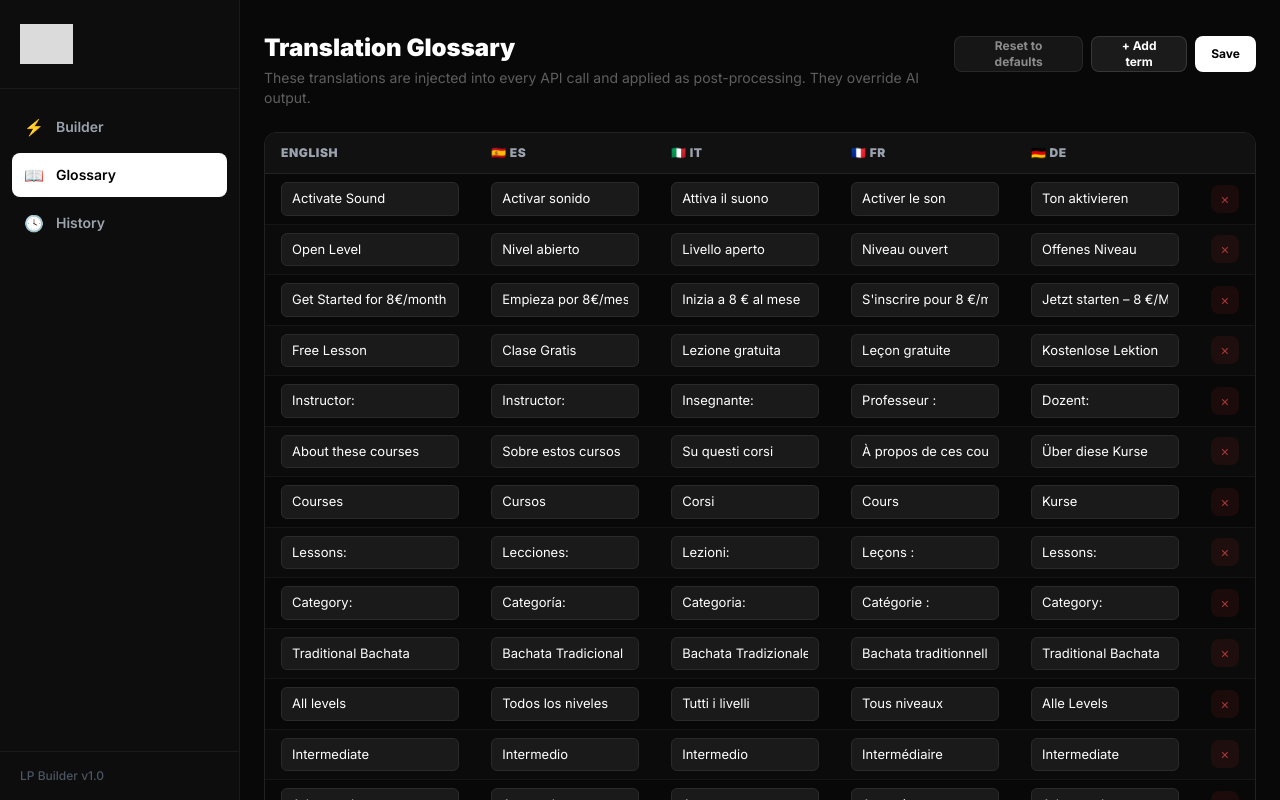
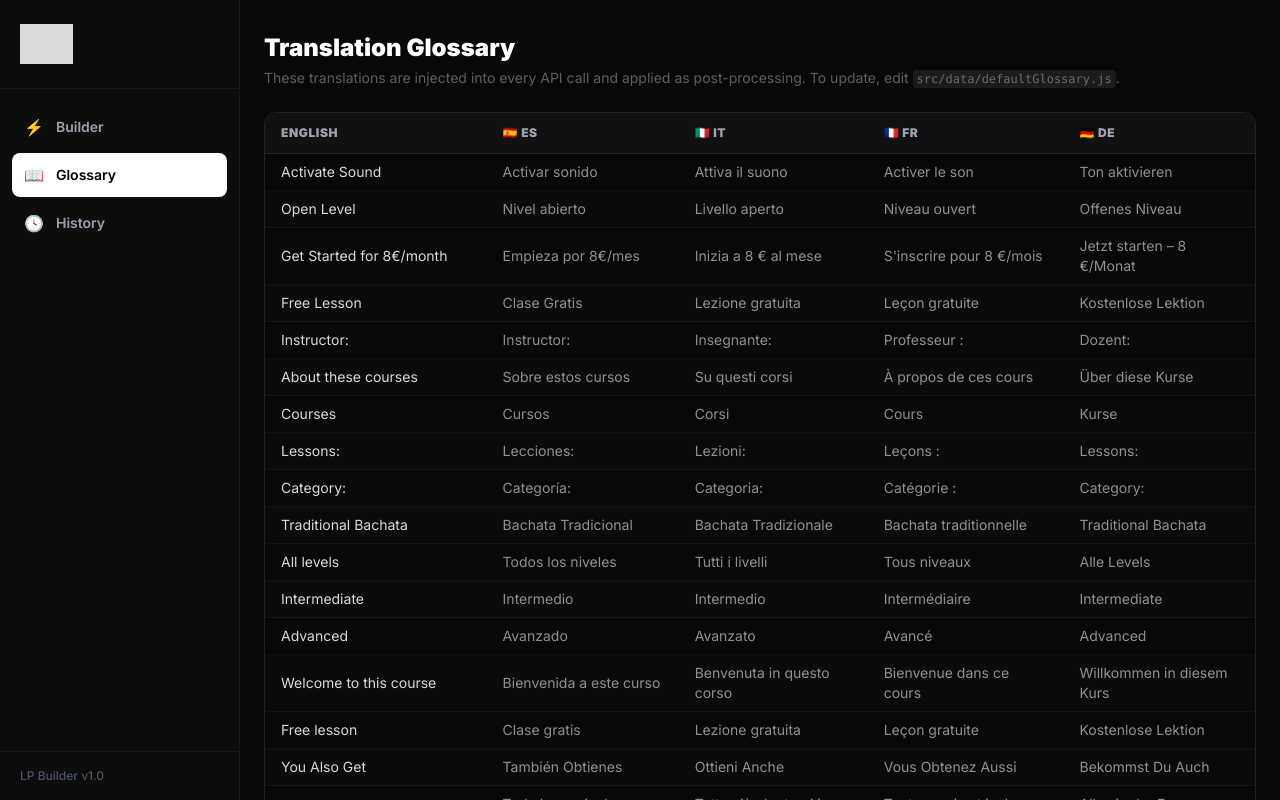
Before and after one commit to ajea87/lpconstructor, a React (Vite) app: page /glossary in a window 1280 px wide. Built offline with nearby package versions, Linux system fonts and the light colour scheme; grey boxes are pictures that could not be loaded.

Commit message:
refactor: glossary always reads from defaultGlossary.js, no localStorage

```diff
--- a/src/lib/glossary.js
+++ b/src/lib/glossary.js
@@ -1,21 +1,5 @@
 import { defaultGlossary } from '../data/defaultGlossary';
 
-const KEY = 'ermes_glossary';
-
 export function getGlossary() {
-  try {
-    const raw = localStorage.getItem(KEY);
-    return raw ? JSON.parse(raw) : defaultGlossary;
-  } catch {
-    return defaultGlossary;
-  }
-}
-
-export function saveGlossary(entries) {
-  localStorage.setItem(KEY, JSON.stringify(entries));
-}
-
-export function resetGlossary() {
-  localStorage.removeItem(KEY);
   return defaultGlossary;
 }
--- a/src/pages/Glossary.jsx
+++ b/src/pages/Glossary.jsx
@@ -1,87 +1,22 @@
-import { useState, useEffect } from 'react';
-import { getGlossary, saveGlossary, resetGlossary } from '../lib/glossary';
+import { getGlossary } from '../lib/glossary';
 
 const LANGS = ['es', 'it', 'fr', 'de'];
 const LANG_LABELS = { es: '🇪🇸 ES', it: '🇮🇹 IT', fr: '🇫🇷 FR', de: '🇩🇪 DE' };
 
+const entries = getGlossary();
+
 export default function Glossary() {
-  const [entries, setEntries] = useState([]);
-  const [toast, setToast] = useState('');
-
-  useEffect(() => { setEntries(getGlossary()); }, []);
-  useEffect(() => { if (toast) { const t = setTimeout(() => setToast(''), 2500); return () => clearTimeout(t); } }, [toast]);
-
-  function updateCell(index, lang, value) {
-    setEntries(prev => prev.map((e, i) => i === index ? { ...e, [lang]: value } : e));
-  }
-
-  function addRow() {
-    setEntries(prev => [...prev, { en: '', es: '', it: '', fr: '', de: '' }]);
-  }
-
-  function deleteRow(index) {
-    setEntries(prev => prev.filter((_, i) => i !== index));
-  }
-
-  function handleSave() {
-    saveGlossary(entries);
-    setToast('Saved ✓');
-  }
-
-  function handleReset() {
-    if (!confirm('Reset glossary to defaults?')) return;
-    const def = resetGlossary();
-    setEntries(def);
-    setToast('Reset to defaults ✓');
-  }
-
-  const cellStyle = {
-    background: '#1a1a1a',
-    border: '1px solid #2a2a2a',
-    borderRadius: 6,
-    color: '#fff',
-    fontSize: 13,
-    padding: '6px 10px',
-    width: '100%',
-    outline: 'none',
-    fontFamily: 'inherit',
-  };
-
   return (
     <div className="max-w-6xl mx-auto px-6 py-8 pb-20">
-      <div className="flex items-start justify-between mb-2">
-        <div>
-          <h1 className="text-2xl font-black mb-1">Translation Glossary</h1>
-          <p className="text-sm" style={{ color: 'rgba(255,255,255,0.35)' }}>
-            These translations are injected into every API call and applied as post-processing. They override AI output.
-          </p>
-        </div>
-        <div className="flex gap-2 mt-1">
-          <button
-            onClick={handleReset}
-            className="h-9 px-4 rounded-lg text-xs font-bold"
-            style={{ background: 'rgba(255,255,255,0.06)', color: 'rgba(255,255,255,0.5)', border: '1px solid rgba(255,255,255,0.08)' }}
-          >
-            Reset to defaults
-          </button>
-          <button
-            onClick={addRow}
-            className="h-9 px-4 rounded-lg text-xs font-bold"
-            style={{ background: 'rgba(255,255,255,0.08)', color: '#fff', border: '1px solid rgba(255,255,255,0.12)' }}
-          >
-            + Add term
-          </button>
-          <button
-            onClick={handleSave}
-            className="h-9 px-4 rounded-lg text-xs font-bold"
-            style={{ background: '#fff', color: '#000' }}
-          >
-            Save
-          </button>
-        </div>
+      <div className="mb-6">
+        <h1 className="text-2xl font-black mb-1">Translation Glossary</h1>
+        <p className="text-sm" style={{ color: 'rgba(255,255,255,0.35)' }}>
+          These translations are injected into every API call and applied as post-processing.
+          To update, edit <code className="text-xs px-1 py-0.5 rounded" style={{ background: 'rgba(255,255,255,0.08)' }}>src/data/defaultGlossary.js</code>.
+        </p>
       </div>
 
-      <div className="mt-6 overflow-x-auto rounded-xl" style={{ border: '1px solid #222' }}>
+      <div className="overflow-x-auto rounded-xl" style={{ border: '1px solid #222' }}>
         <table className="w-full" style={{ borderCollapse: 'collapse' }}>
           <thead>
             <tr style={{ background: '#111', borderBottom: '1px solid #222' }}>
@@ -91,57 +26,20 @@ export default function Glossary() {
                   {LANG_LABELS[l]}
                 </th>
               ))}
-              <th className="px-4 py-3" style={{ width: 48 }}></th>
             </tr>
           </thead>
           <tbody>
             {entries.map((entry, i) => (
               <tr key={i} style={{ borderBottom: '1px solid rgba(255,255,255,0.04)', background: i % 2 === 0 ? 'transparent' : 'rgba(255,255,255,0.01)' }}>
-                <td className="px-4 py-2">
-                  <input
-                    style={cellStyle}
-                    value={entry.en || ''}
-                    onChange={e => updateCell(i, 'en', e.target.value)}
-                    placeholder="English term"
-                  />
-                </td>
+                <td className="px-4 py-2 text-sm" style={{ color: 'rgba(255,255,255,0.85)' }}>{entry.en}</td>
                 {LANGS.map(l => (
-                  <td key={l} className="px-4 py-2">
-                    <input
-                      style={cellStyle}
-                      value={entry[l] || ''}
-                      onChange={e => updateCell(i, l, e.target.value)}
-                      placeholder={`${l} translation`}
-                    />
-                  </td>
+                  <td key={l} className="px-4 py-2 text-sm" style={{ color: 'rgba(255,255,255,0.55)' }}>{entry[l] || ''}</td>
                 ))}
-                <td className="px-4 py-2 text-center">
-                  <button
-                    onClick={() => deleteRow(i)}
-                    className="w-7 h-7 rounded-lg text-sm transition-colors flex items-center justify-center mx-auto"
-                    style={{ background: 'rgba(255,50,50,0.08)', color: 'rgba(255,80,80,0.6)' }}
-                    title="Delete"
-                  >
-                    ×
-                  </button>
-                </td>
               </tr>
             ))}
           </tbody>
         </table>
-        {entries.length === 0 && (
-          <div className="px-4 py-8 text-center text-sm" style={{ color: 'rgba(255,255,255,0.25)' }}>
-            No entries. Click "Add term" to get started.
-          </div>
-        )}
       </div>
-
-      {toast && (
-        <div className="fixed bottom-6 right-6 z-50 px-5 py-3 rounded-xl text-sm font-bold shadow-2xl"
-          style={{ background: '#1a1a1a', border: '1px solid rgba(255,255,255,0.15)', color: '#fff' }}>
-          {toast}
-        </div>
-      )}
     </div>
   );
 }
```
